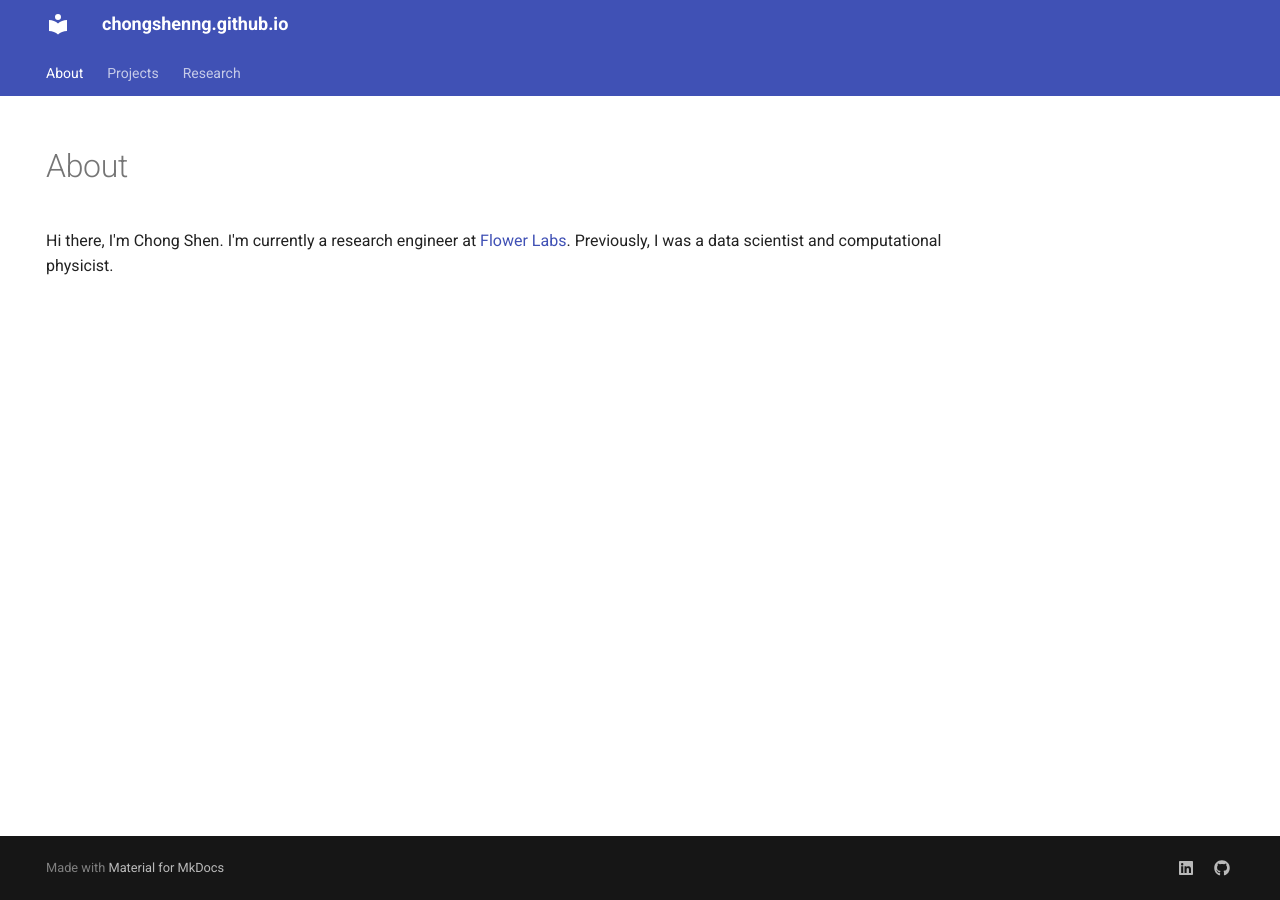
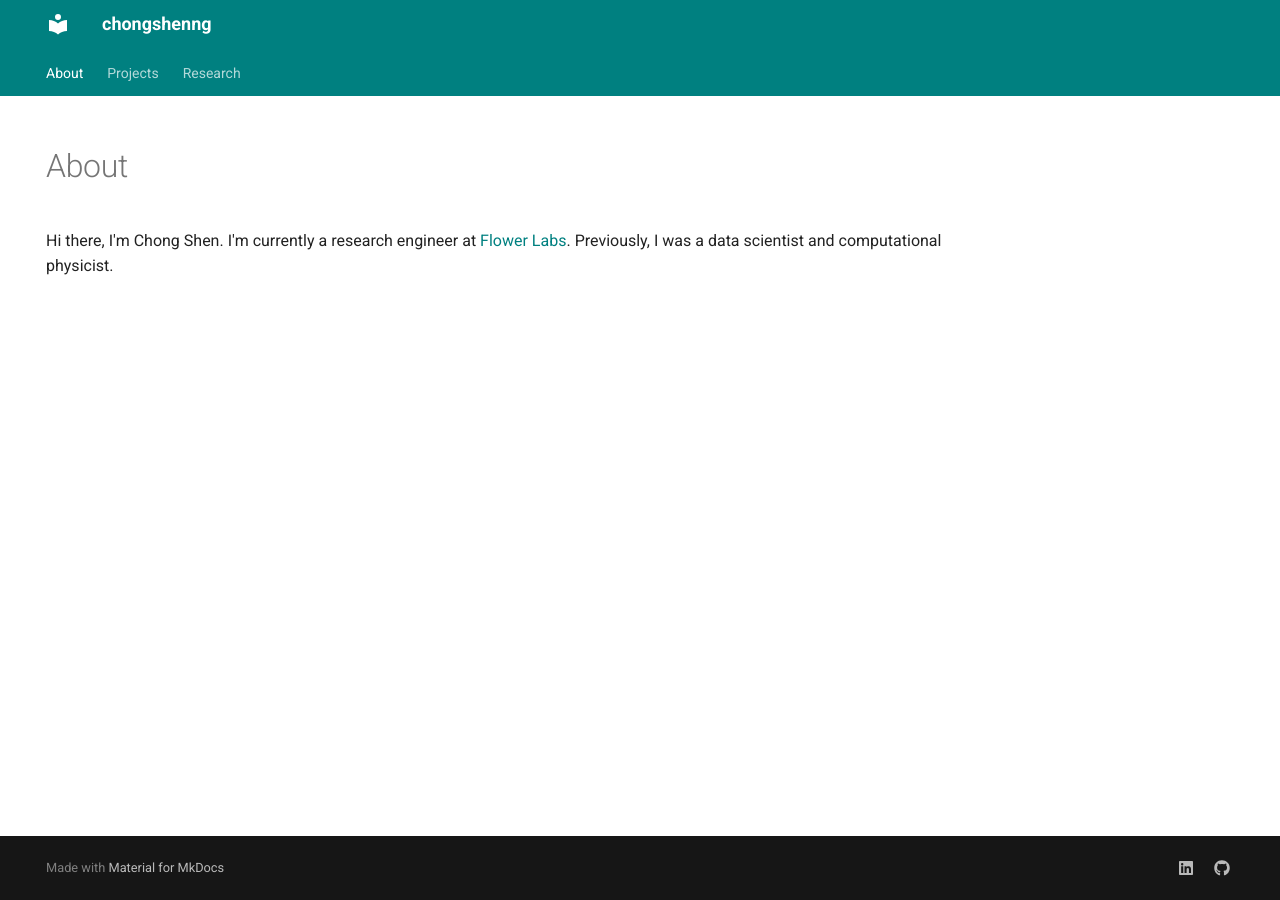
Before and after one commit to chongshenng/chongshenng.github.io, an MkDocs documentation site: the page built from docs/index.md, in a window 1280 px wide. Built offline with MkDocs 1.6.1 and Material for MkDocs 9.7.7, drawn with Linux system fonts in a browser that asks for light colours.

Commit message:
Update look

```diff
--- a/docs/stylesheets/extra.css
+++ b/docs/stylesheets/extra.css
@@ -0,0 +1,5 @@
+:root {
+    --md-primary-fg-color:        #008080;
+    --md-primary-fg-color--light: #98FB98;
+    --md-primary-fg-color--dark:  #90030C;
+  }
--- a/mkdocs.yml
+++ b/mkdocs.yml
@@ -1,10 +1,12 @@
-site_name: chongshenng.github.io
+site_name: chongshenng
 site_url: https://chongshenng.github.io
 
 theme:
   name: material
   features:
     - navigation.tabs
+  palette:
+    primary: custom
 
 # Page tree
 nav:
```
